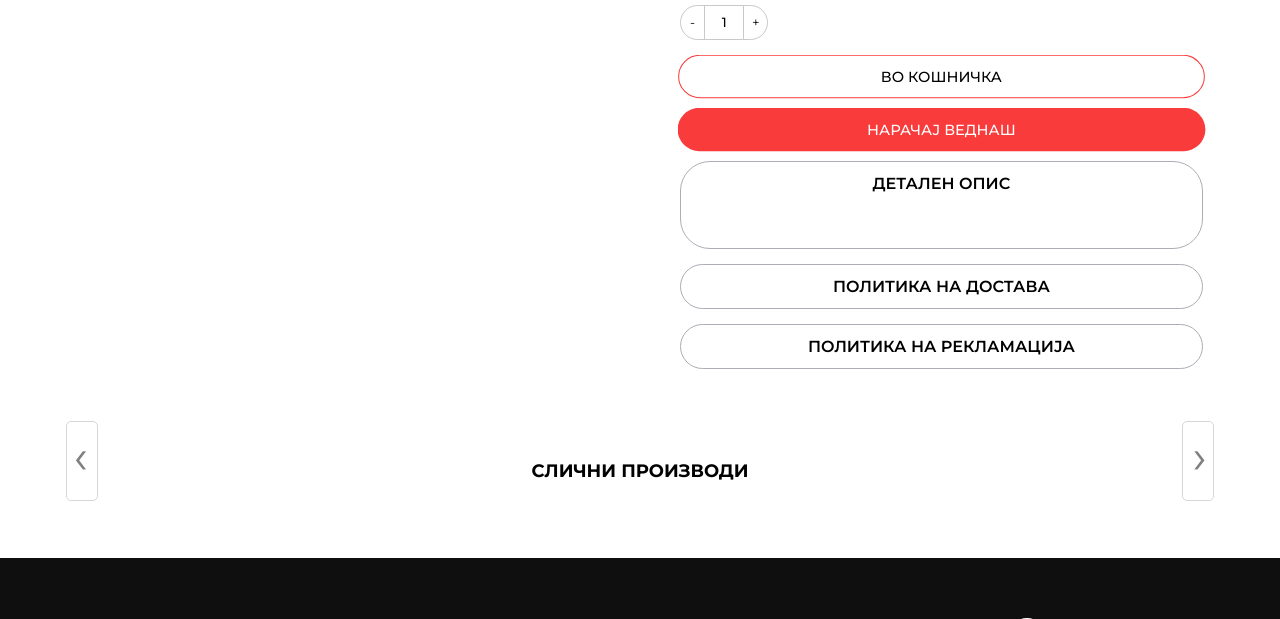
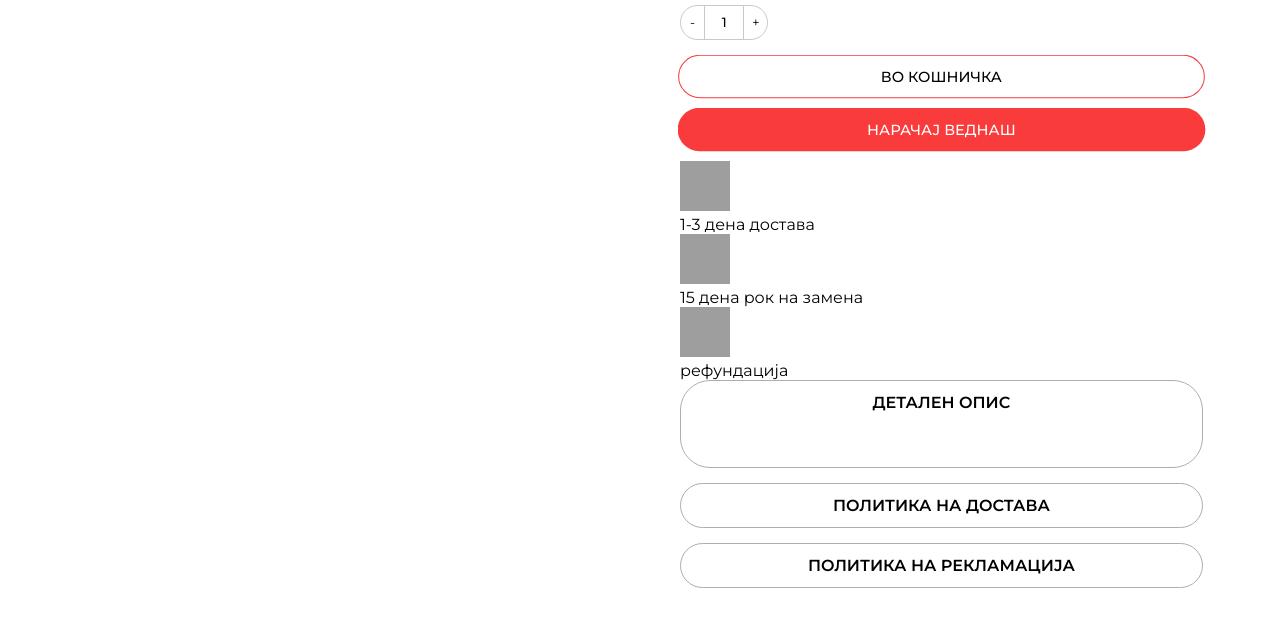
Before and after one commit to TheFrisb/GreenGoProd, a Django app: template shop/templates/shop/product-page.html in a window 1280 px wide. Shown: the part 378-997 px from the top of the page. Run offline with Django 4.2, Linux system fonts and the light colour scheme; the template is opened without the code that fills it, so the values that code supplies are empty; data comes from the database, SQL or seed files in the repository; parts of the project's set-up code (start-up, migrations or seed data) failed here and were passed over; some libraries are stand-ins or nearby versions; grey boxes are pictures that could not be loaded.

Commit message:
Update product-page.html

```diff
--- a/shop/templates/shop/product-page.html
+++ b/shop/templates/shop/product-page.html
@@ -107,6 +107,20 @@
         <button class="add-to-cartBtn"><span class="btn-text">ВО КОШНИЧКА</span><span class="load-spinner open-spinner"></span></button>
         <button class="proceed-to-checkout add-to-cartBtn">НАРАЧАЈ ВЕДНАШ</button>
         {% endif %}
+    <div class="badges-wrapper">
+        <div class="badge-item">
+            <img src="{% static 'icons/delivery-badge.svg' %}" alt="" class="badge" width="50" height="50">
+            <p class="badge-text">1-3 дена достава</p>
+        </div>
+        <div class="badge-item">
+            <img src="{% static 'icons/exchange-badge.svg' %}" alt="" class="badge" width="50" height="50">
+            <p class="badge-text">15 дена рок на замена</p>
+        </div>
+        <div class="badge-item">
+            <img src="{% static 'icons/refundation-badge.svg' %}" alt="" class="badge" width="50" height="50">
+            <p class="badge-text">рефундација</p>
+        </div>
+    </div>
 
 
     <div class="toggle">
```
